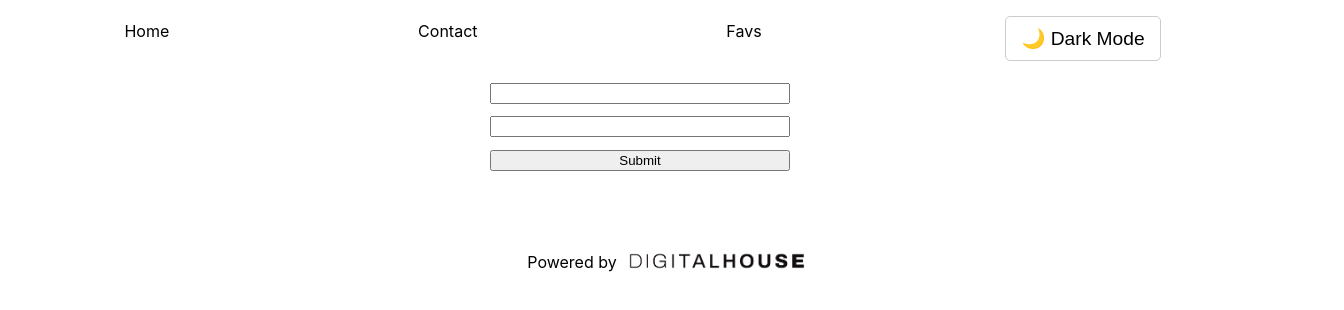
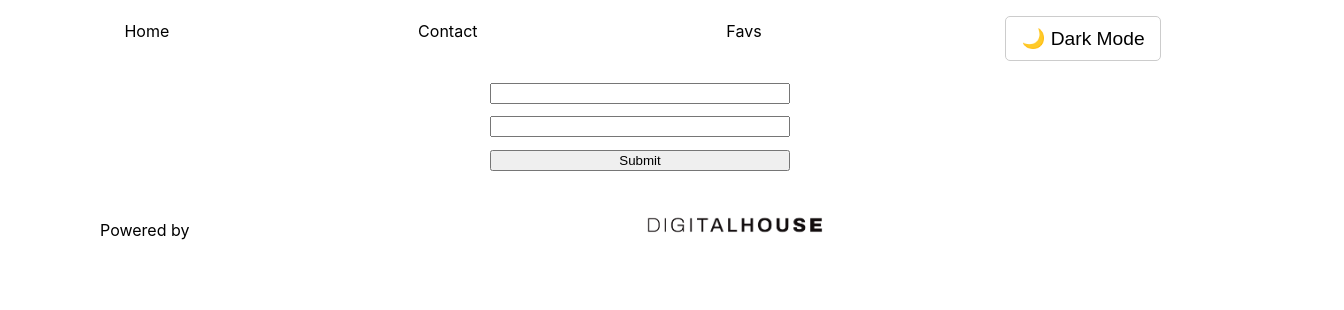
Before and after one commit to fr3m3n/ctd-esp-fe3-final, a React (Vite) app in the folder vite-project/: page /contact in a window 1280 px wide. Shown: the top 310 px of the page, 1344 px wide, since content can reach past the window. Built offline with nearby package versions, Linux system fonts and the light colour scheme.

Commit message:
[update] styles improved

```diff
--- a/vite-project/src/Components/Footer.jsx
+++ b/vite-project/src/Components/Footer.jsx
@@ -1,12 +1,26 @@
-import React from 'react'
+import React, { useContext } from 'react';
+import { GlobalContext } from './utils/global.context'; // Adjust the import path as necessary
 
 const Footer = () => {
+  const { state } = useContext(GlobalContext);
+
+  // Define a variable to hold the path to your image
+  const logoPath = '../../images/DH.png'; // Make sure this path is correct
+
+  // Define a variable for dynamic styles based on the theme
+  const logoStyle = {
+    width: '200px', // Adjust the size as needed
+    filter: state.theme === 'dark' ? 'invert(100%)' : 'none', // Invert colors for dark mode
+    margin: '0 auto', // Center the logo
+    display: 'block' // Ensure the logo is a block element to center it correctly
+  };
+
   return (
     <footer>
-        <p>Powered by</p>
-        <img src="../../images/DH.png" alt='DH-logo' />
+      <p>Powered by</p>
+      <img src={logoPath} alt='DH logo' style={logoStyle} />
     </footer>
-  )
-}
+  );
+};
 
-export default Footer
+export default Footer;
--- a/vite-project/src/index.css
+++ b/vite-project/src/index.css
@@ -67,14 +67,13 @@ a:hover {
 /* Footer Styles */
 footer {
   display: flex;
-  justify-content: center;
+  justify-content: center; /* Aligns children (content) of the footer to the center horizontally */
+  align-items: center; /* Aligns children (content) of the footer to the center vertically */
   text-align: center;
-  padding: 2rem;
+  padding: 1rem 0; /* Adjust padding as needed */
+  width: 100%;
   position: relative;
   bottom: 0;
-  width: 100%;
-  height: 40px;
-  margin-top: 2rem;
 }
 
 footer img {
@@ -83,7 +82,7 @@ footer img {
 }
 
 footer p {
-  margin: 0;
+  margin-left: 100px;
   padding-top: 0.7rem;
 }
 
@@ -164,6 +163,24 @@ tr:nth-child(even) {
   background-color: #dddddd;
 }
 
+/* Light theme styles */
+.light .logo {
+  /* Assuming the light theme doesn't need additional styles, but you can add a subtle shadow if you like */
+  box-shadow: 0 2px 4px rgba(0, 0, 0, 0.1); /* Subtle shadow for light theme for consistency */
+}
+
+/* Dark theme styles */
+.dark .logo {
+  border: 1px solid #fff; /* Adds a white border around the logo */
+  box-shadow: 0 0 8px #fff; /* Adds a white shadow for visibility */
+}
+
+/* Dark theme styles */
+.dark .logo {
+  border: 1px solid #fff; /* Adds a white border around the logo */
+  box-shadow: 0 0 8px #fff; /* Adds a white shadow for visibility */
+}
+
 /* Dark theme styles */
 .dark {
   background-color: #121212; /* Dark mode background */
```
